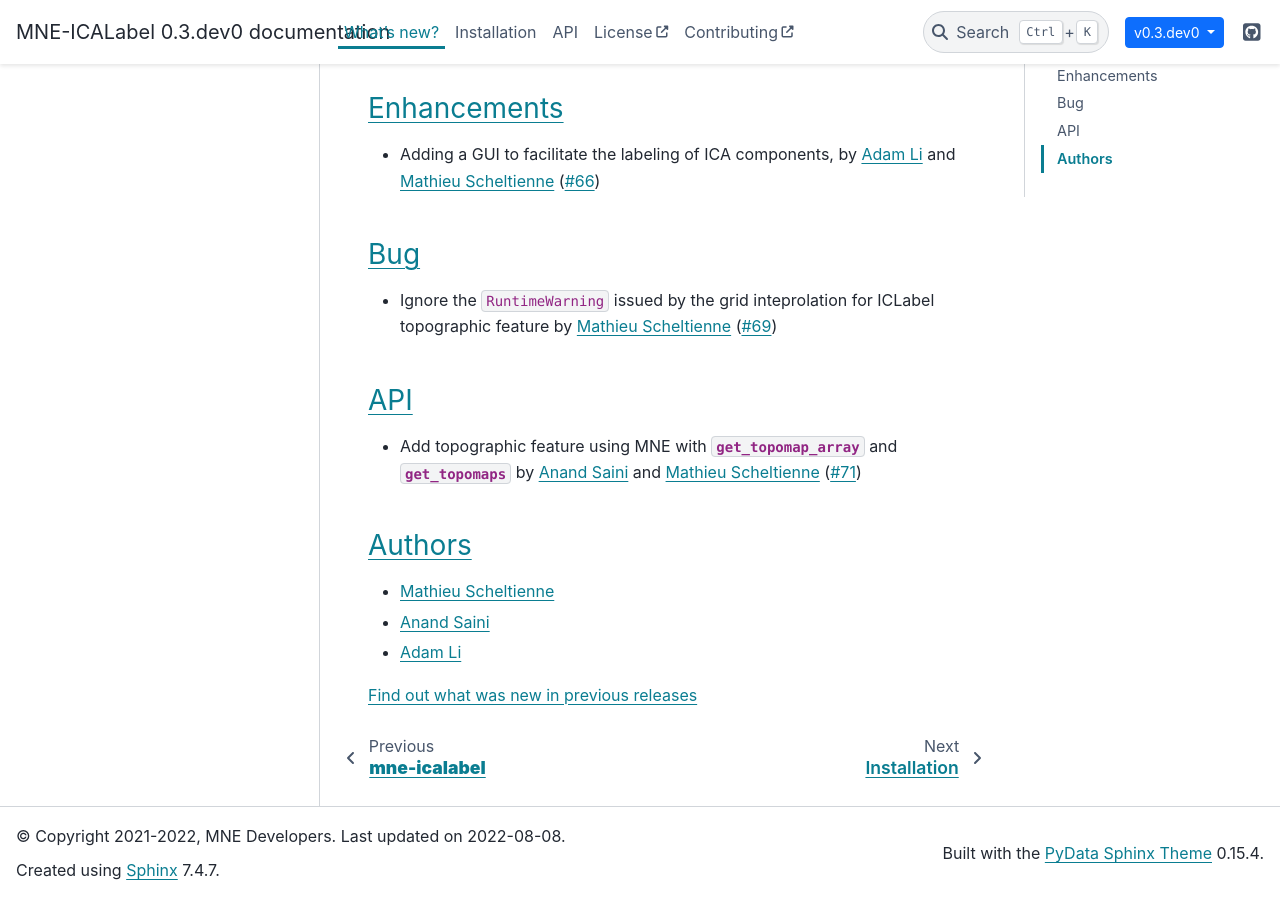
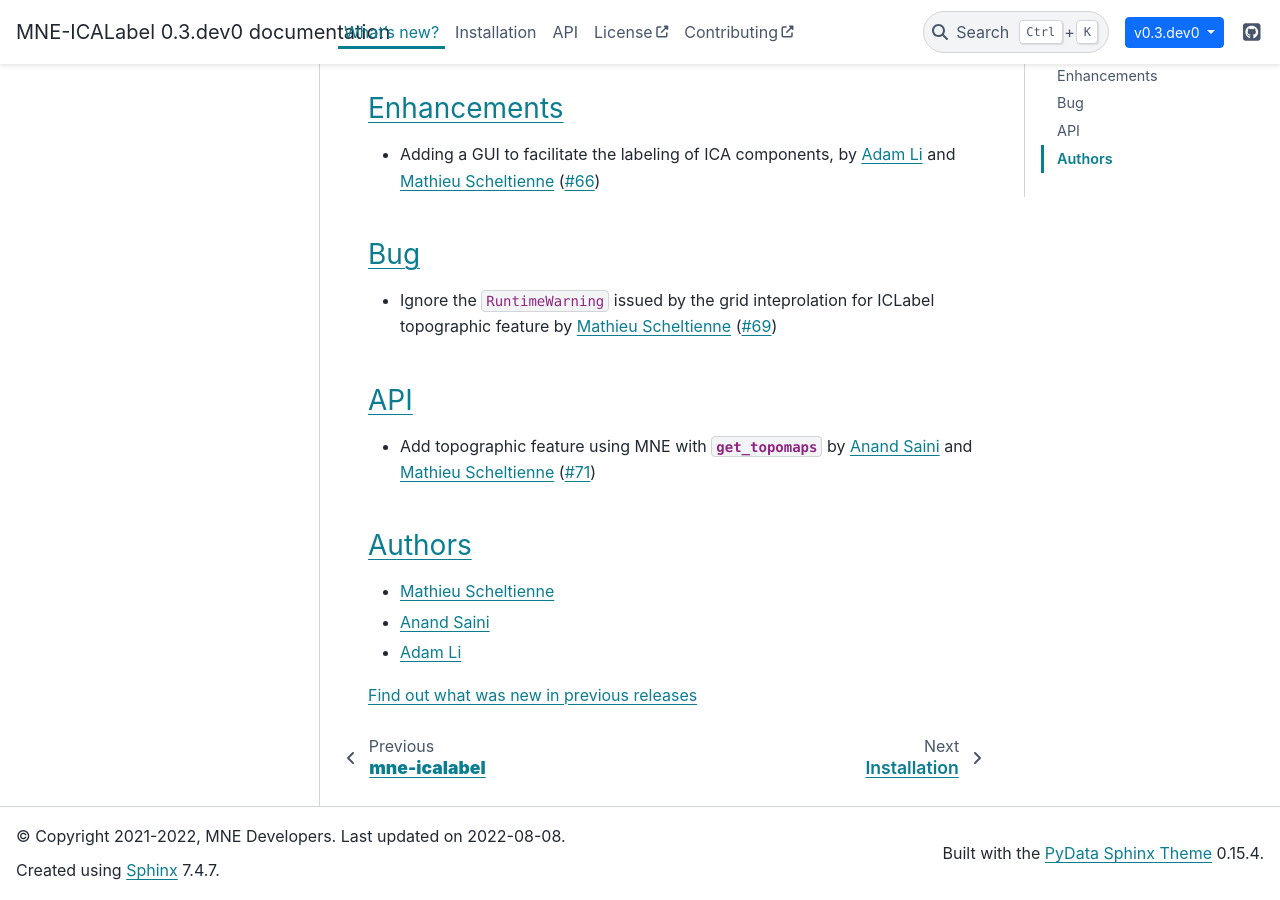
Before and after one commit to mne-tools/mne-icalabel, a Sphinx documentation site: the page built from doc/whats_new.rst, in a window 1280 px wide and 900 px high, scrolled down 553 px. Built offline with Sphinx 7.4.7 and the PyData theme 0.15.4, drawn with Linux system fonts in a browser that asks for light colours; pages that are not in the unit, such as notebooks, are missing from menus; the version number is read from the project's files by our own code.

Commit message:
remove get_topomap_array from what's new

```diff
--- a/doc/whats_new.rst
+++ b/doc/whats_new.rst
@@ -34,7 +34,7 @@ Bug
 API
 ~~~
 
-- Add topographic feature using MNE with `~mne_icalabel.features.get_topomap_array` and `~mne_icalabel.features.get_topomaps` by `Anand Saini`_ and `Mathieu Scheltienne`_ (:gh:`71`)
+- Add topographic feature using MNE with `~mne_icalabel.features.get_topomaps` by `Anand Saini`_ and `Mathieu Scheltienne`_ (:gh:`71`)
 
 Authors
 ~~~~~~~
```
